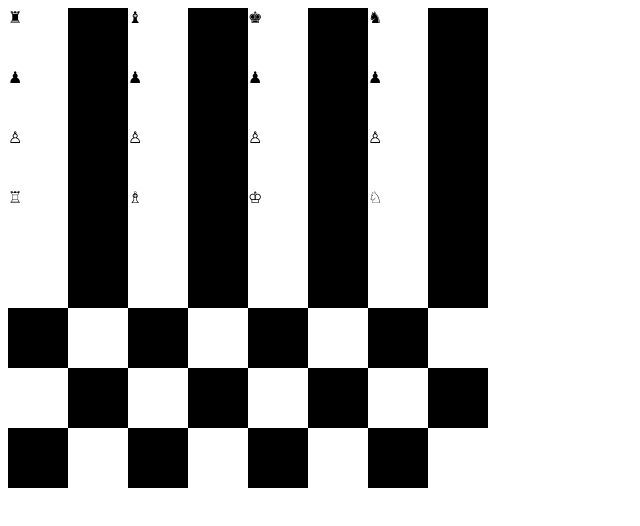
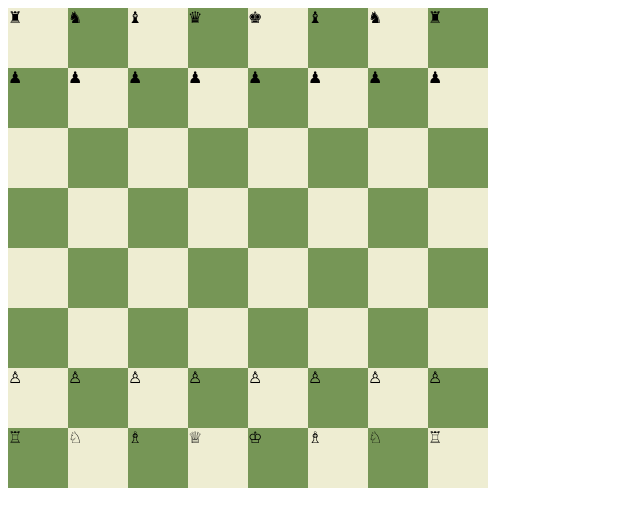
Before and after one commit to FeipeHenrique/Xadrez, a plain HTML site: page index.html in a window 1280 px wide. Shown: the whole page, without its empty margins (0-640 px from the left). Drawn offline with Linux system fonts and the light colour scheme.

Commit message:
Add files via upload

```diff
--- a/index.html
+++ b/index.html
@@ -7,49 +7,7 @@
     <link rel="stylesheet" href="style.css">
 </head>
 <body>
-    <div class="tabuleiro">
-        <!-- Linha 8 pretas -->
-        <div class="casa_branca">&#9820;</div>
-        <div class="casa_preta">&#9822;</div>
-        <div class="casa_branca">&#9821;</div>
-        <div class="casa_preta">&#9819;</div>
-        <div class="casa_branca">&#9818;</div>
-        <div class="casa_preta">&#9821;</div>
-        <div class="casa_branca">&#9822;</div>
-        <div class="casa_preta">&#9820;</div>
-        <!-- Linha 7 pretas (peões) -->
-        <div class="casa_branca">&#9823;</div>
-        <div class="casa_preta">&#9823;</div>
-        <div class="casa_branca">&#9823;</div>
-        <div class="casa_preta">&#9823;</div>
-        <div class="casa_branca">&#9823;</div>
-        <div class="casa_preta">&#9823;</div>
-        <div class="casa_branca">&#9823;</div>
-        <div class="casa_preta">&#9823;</div>
-        <!--
-        Linhas de 6 - 3 vazias
-        Preencher as outras casas com JS
-        -->
-        <!-- Linha 2 brancas (peões) -->
-        <div class="casa_branca">&#9817;</div>
-        <div class="casa_preta">&#9817;</div>
-        <div class="casa_branca">&#9817;</div>
-        <div class="casa_preta">&#9817;</div>
-        <div class="casa_branca">&#9817;</div>
-        <div class="casa_preta">&#9817;</div>
-        <div class="casa_branca">&#9817;</div>
-        <div class="casa_preta">&#9817;</div>
-        <!-- Linha 1 brancas  -->
-        <div class="casa_branca">&#9814;</div>
-        <div class="casa_preta">&#9816;</div>
-        <div class="casa_branca">&#9815;</div>
-        <div class="casa_preta">&#9813;</div>
-        <div class="casa_branca">&#9812;</div>
-        <div class="casa_preta">&#9815;</div>
-        <div class="casa_branca">&#9816;</div>
-        <div class="casa_preta">&#9814;</div>
-
-    </div>
+    <div class="tabuleiro"></div>
     <script src="script.js"></script>
 </body>
 </html>
--- a/script.js
+++ b/script.js
@@ -1,4 +1,15 @@
 const tabuleiro = document.querySelector('.tabuleiro');
+
+const pecas = [
+    ['♜', '♞', '♝', '♛', '♚', '♝', '♞', '♜'],
+    ['♟', '♟', '♟', '♟', '♟', '♟', '♟', '♟'],
+    ['', '', '', '', '', '', '', ''],
+    ['', '', '', '', '', '', '', ''],
+    ['', '', '', '', '', '', '', ''],
+    ['', '', '', '', '', '', '', ''],
+    ['♙', '♙', '♙', '♙', '♙', '♙', '♙', '♙'],
+    ['♖', '♘', '♗', '♕', '♔', '♗', '♘', '♖']
+];
 
 for (let linha = 0; linha < 8; linha++) {
     for (let coluna = 0; coluna < 8; coluna++) {
@@ -10,6 +21,7 @@ for (let linha = 0; linha < 8; linha++) {
             casa.classList.add('casa_preta');
         }
 
+        casa.textContent = pecas[linha][coluna];
         tabuleiro.appendChild(casa);
     }
 }
--- a/style.css
+++ b/style.css
@@ -7,9 +7,9 @@
 }
 
 .casa_branca {
-    background-color: white;
+    background-color: #EEEDD2;
 }
 
 .casa_preta {
-    background-color: black;
+    background-color: #769656;
 }
```
